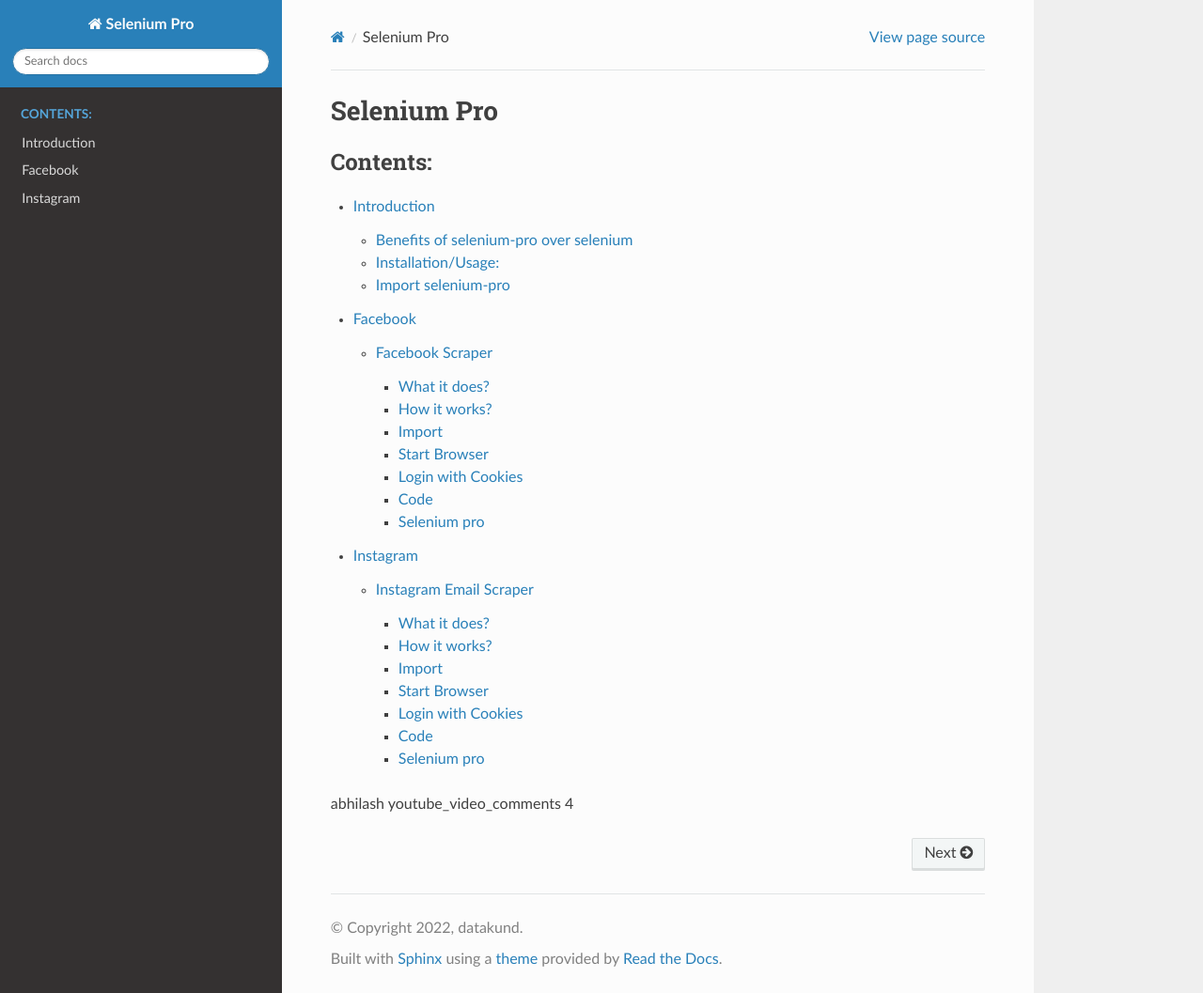
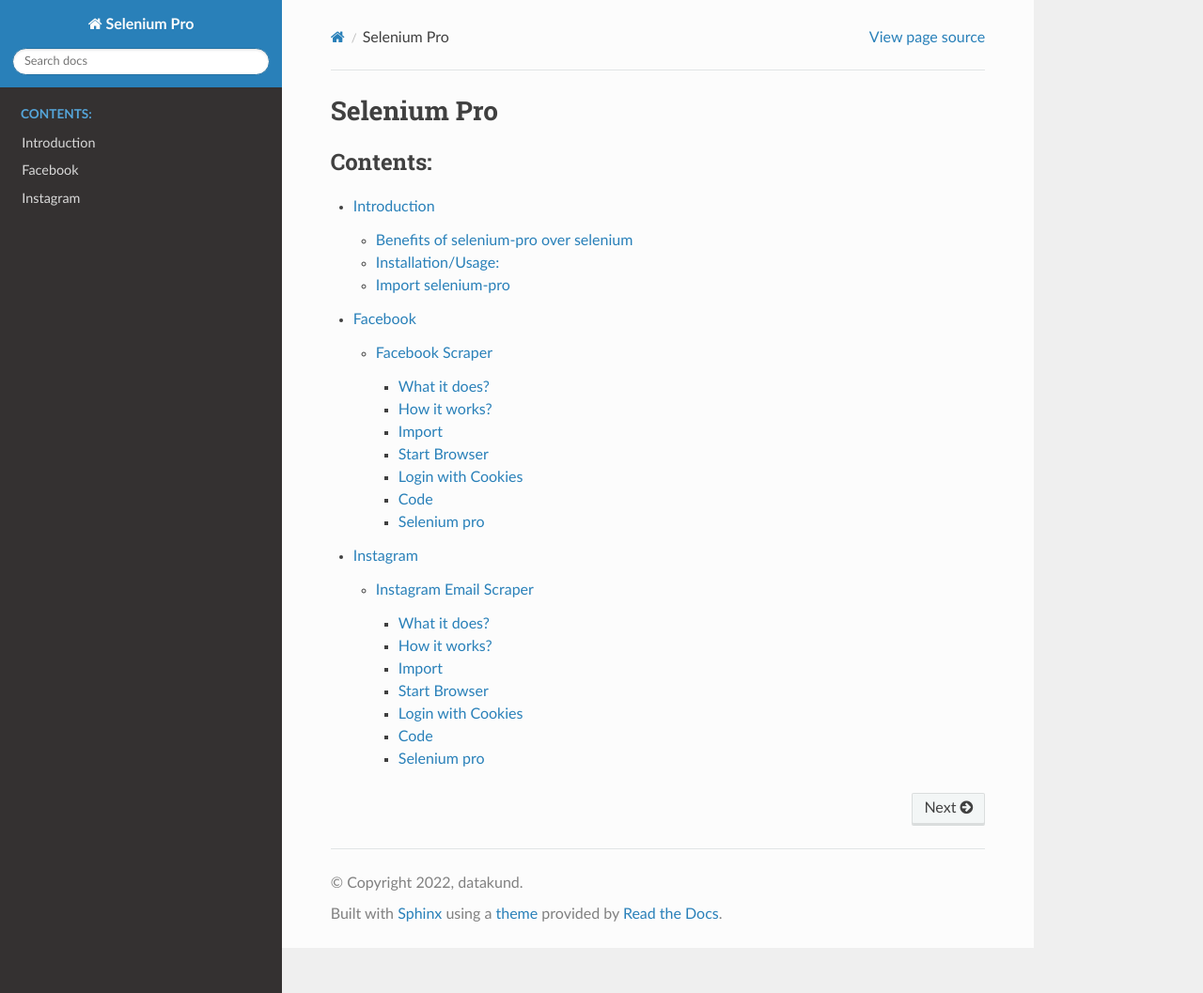
Before and after one commit to datakund/selenium-pro, a Sphinx documentation site: the page built from docs/source/index.rst, in a window 1280 px wide and 1057 px high. Shown: the whole window at 94% size. Built offline with Sphinx 7.4.7 and the Read the Docs theme 2.0.0, drawn with Linux system fonts in a browser that asks for light colours; pages that are not in the unit, such as notebooks, are missing from menus.

Commit message:
Update index.rst

```diff
--- a/docs/source/index.rst
+++ b/docs/source/index.rst
@@ -14,5 +14,3 @@
    Facebook Scraper
    Instagram Email Scraper
    youtube_video_comments
-abhilash   youtube_video_comments
-4
```
